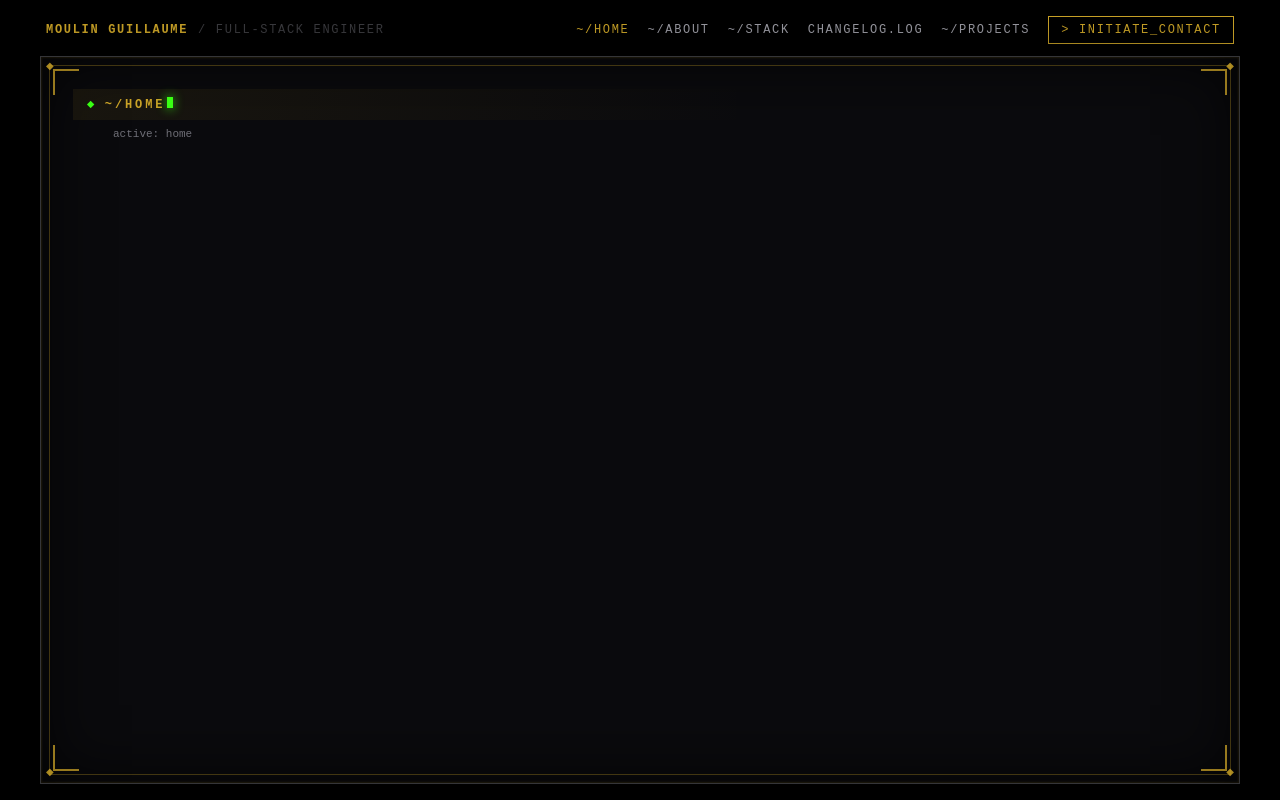
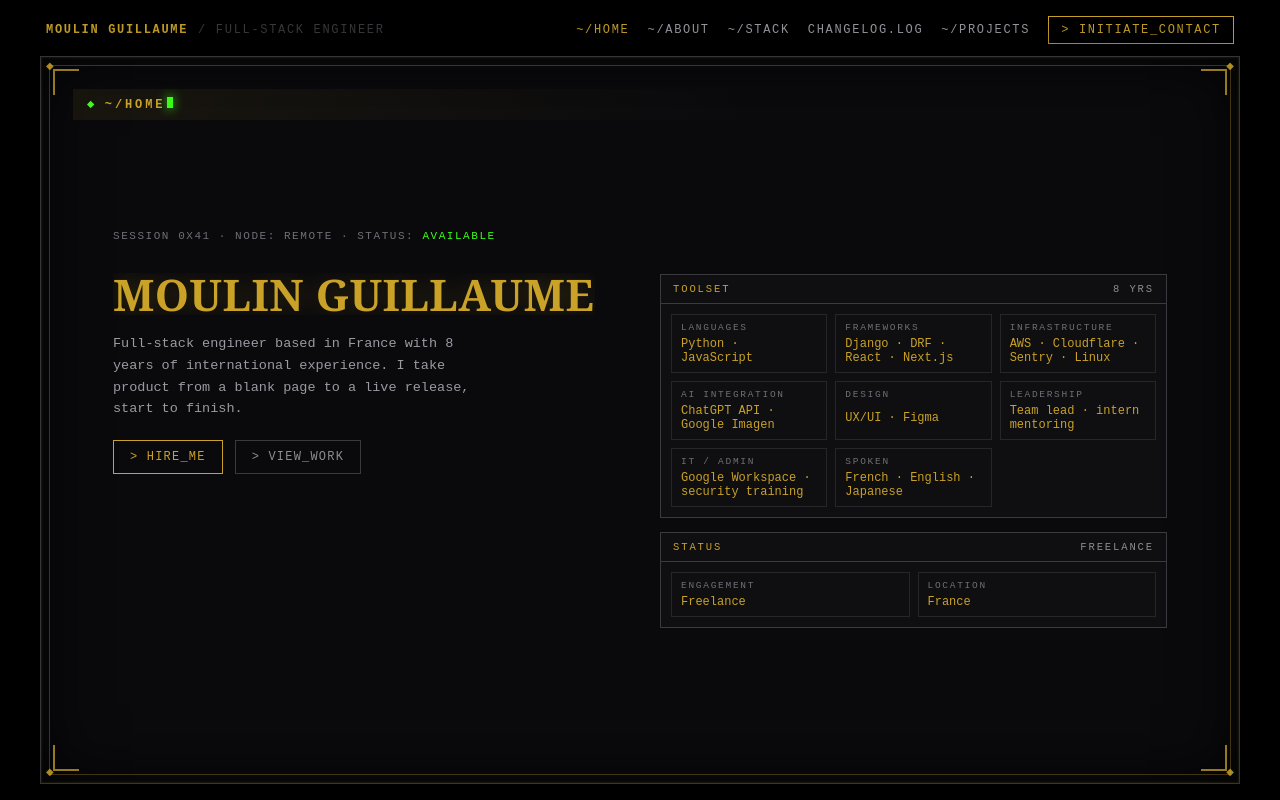
Before and after one commit to Sladeck/portfolio, a Next.js app: page / in a window 1280 px wide. Built offline with nearby package versions, Linux system fonts and the light colour scheme.

Commit message:
[UPDATE] better homepage & name glitch animation

```diff
--- /dev/null
+++ b/src/app/components/home-section.css
@@ -0,0 +1,211 @@
+/* Hero name glitch burst: clean for most of the loop, jitters through a
+   handful of clip-path/transform offsets for a brief window, then holds
+   clean again until the next loop. Percentages are compressed into the
+   first ~9% of the cycle so raising the animation duration makes the
+   glitch rarer without slowing the burst itself down. */
+@keyframes home-name-glitch {
+	0%,
+	100% {
+		transform: translate(0);
+		clip-path: inset(0 0 0 0);
+	}
+
+	1.5% {
+		transform: translate(-6px, 2px);
+		clip-path: inset(18% 0 52% 0);
+	}
+
+	3.5% {
+		transform: translate(5px, -3px);
+		clip-path: inset(64% 0 12% 0);
+	}
+
+	5.5% {
+		transform: translate(-3px, 1px);
+		clip-path: inset(4% 0 78% 0);
+	}
+
+	7.5% {
+		transform: translate(4px, 2px);
+		clip-path: inset(44% 0 34% 0);
+	}
+
+	9% {
+		transform: translate(0);
+		clip-path: inset(0 0 0 0);
+	}
+}
+
+/* Ghost duplicate is only visible during that same burst window. */
+@keyframes home-name-ghost {
+	0%,
+	9% {
+		opacity: 0.55;
+	}
+
+	9.01%,
+	100% {
+		opacity: 0;
+	}
+}
+
+/* Standalone status readout, sits right below the lifeline but is not
+   part of it, and not part of the two-column layout below. */
+.home-meta {
+	margin: -14px 0 32px;
+	font-size: 11px;
+	letter-spacing: 0.14em;
+	color: var(--gt-text-dim);
+	text-transform: uppercase;
+	white-space: nowrap;
+
+	.home-meta-available {
+		color: var(--gt-green);
+	}
+}
+
+.home-section {
+	display: grid;
+	grid-template-columns: repeat(auto-fit, minmax(280px, 1fr));
+	gap: 40px;
+	align-items: start;
+
+	.home-intro {
+		.home-name {
+			position: relative;
+			margin: 0;
+			padding-bottom: 0.06em;
+			font-family: var(--gt-font-display);
+			font-weight: 900;
+			font-size: clamp(24px, 3.4vw, 52px);
+			line-height: 0.95;
+			letter-spacing: 0.01em;
+			text-transform: uppercase;
+			word-break: keep-all;
+
+			/* Real text. Holds clean for most of the cycle, jitters through
+			   the clip-path/transform burst for a fraction of a second every
+			   loop, like the signal briefly drops. */
+			.home-name-text {
+				position: relative;
+				display: inline-block;
+				color: var(--gt-gold);
+				text-shadow: 0 0 26px rgba(201, 162, 39, 0.28);
+				animation: home-name-glitch 8s steps(1, end) infinite;
+			}
+
+			/* Offset green duplicate, only visible during the burst window,
+			   giving the impression of a second, misaligned signal layer. */
+			.home-name-ghost {
+				position: absolute;
+				left: 3px;
+				top: 0;
+				width: 100%;
+				color: var(--gt-green);
+				pointer-events: none;
+				animation: home-name-ghost 8s steps(1, end) infinite;
+			}
+		}
+
+		.home-tagline {
+			max-width: 44ch;
+			margin: 16px 0 0;
+			font-size: 13.5px;
+			line-height: 1.6;
+			color: var(--gt-text-muted);
+		}
+
+		.home-actions {
+			display: flex;
+			gap: 12px;
+			margin-top: 20px;
+			font-size: 12px;
+			letter-spacing: 0.1em;
+			text-transform: uppercase;
+
+			.home-action {
+				background: none;
+				font: inherit;
+				letter-spacing: inherit;
+				text-transform: inherit;
+				padding: 9px 16px;
+				cursor: pointer;
+				transition:
+					background-color 0.15s ease,
+					color 0.15s ease,
+					border-color 0.15s ease;
+
+				&.home-action--primary {
+					border: 1px solid var(--gt-gold);
+					color: var(--gt-gold);
+
+					&:hover {
+						background: var(--gt-gold);
+						color: var(--gt-bg);
+					}
+				}
+
+				&.home-action--secondary {
+					border: 1px solid var(--gt-iron);
+					color: var(--gt-text);
+
+					&:hover {
+						border-color: var(--gt-green);
+						color: var(--gt-green);
+					}
+				}
+			}
+		}
+	}
+
+	/* Stack of side panels (toolset, status, ...) next to the intro text */
+	.home-panels {
+		display: grid;
+		gap: 14px;
+	}
+
+	.home-panel {
+		border: 1px solid var(--gt-iron);
+		background: rgba(20, 20, 24, 0.5);
+
+		.home-panel-header {
+			display: flex;
+			justify-content: space-between;
+			padding: 8px 12px;
+			border-bottom: 1px solid var(--gt-iron);
+			font-size: 10.5px;
+			letter-spacing: 0.18em;
+			color: var(--gt-gold);
+			text-transform: uppercase;
+
+			.home-panel-badge {
+				color: var(--gt-text);
+			}
+		}
+
+		.home-panel-body {
+			display: grid;
+			grid-template-columns: repeat(auto-fit, minmax(150px, 1fr));
+			gap: 8px;
+			padding: 10px;
+			font-size: 12px;
+
+			.home-panel-group {
+				display: grid;
+				gap: 4px;
+				padding: 7px 9px;
+				border: 1px solid var(--gt-border);
+
+				.home-panel-label {
+					font-size: 9.5px;
+					letter-spacing: 0.18em;
+					color: var(--gt-text-dim);
+				}
+
+				.home-panel-value {
+					color: var(--gt-gold);
+				}
+			}
+		}
+	}
+}
--- /dev/null
+++ b/src/app/components/home-section.tsx
@@ -0,0 +1,108 @@
+"use client";
+
+import "./home-section.css";
+import type { SectionId } from "./nav";
+
+interface HomeSectionProps {
+	onNavigate: (id: SectionId) => void;
+}
+
+// Everything that fits the "equipped gear" toolset panel, one tile each,
+// laid out in a responsive grid so it can hold more than 3 without the
+// panel turning into a tall single column.
+const TOOLSET: { label: string; value: string }[] = [
+	{ label: "LANGUAGES", value: "Python · JavaScript" },
+	{ label: "FRAMEWORKS", value: "Django · DRF · React · Next.js" },
+	{ label: "INFRASTRUCTURE", value: "AWS · Cloudflare · Sentry · Linux" },
+	{ label: "AI INTEGRATION", value: "ChatGPT API · Google Imagen" },
+	{ label: "DESIGN", value: "UX/UI · Figma" },
+	{ label: "LEADERSHIP", value: "Team lead · intern mentoring" },
+	{ label: "IT / ADMIN", value: "Google Workspace · security training" },
+	{ label: "SPOKEN", value: "French · English · Japanese" },
+];
+
+// Current engagement, separate from TOOLSET since it's about availability
+// right now, not accumulated skills.
+const STATUS: { label: string; value: string }[] = [
+	{ label: "ENGAGEMENT", value: "Freelance" },
+	{ label: "LOCATION", value: "France" },
+];
+
+export default function HomeSection({ onNavigate }: HomeSectionProps) {
+	return (
+		<>
+			<div className="home-meta">
+				SESSION 0x41 · NODE: REMOTE · STATUS:{" "}
+				<span className="home-meta-available">AVAILABLE</span>
+			</div>
+
+			<section className="home-section">
+				<div className="home-intro">
+					<h1 className="home-name">
+						<span className="home-name-text">MOULIN GUILLAUME</span>
+						<span className="home-name-ghost" aria-hidden="true">
+							MOULIN GUILLAUME
+						</span>
+					</h1>
+
+					<p className="home-tagline">
+						Full-stack engineer based in France with 8 years of
+						international experience. I take product from a blank page to
+						a live release, start to finish.
+					</p>
+
+					<div className="home-actions">
+						<button
+							type="button"
+							className="home-action home-action--primary"
+							onClick={() => onNavigate("contact")}
+						>
+							&gt; hire_me
+						</button>
+						<button
+							type="button"
+							className="home-action home-action--secondary"
+							onClick={() => onNavigate("projects")}
+						>
+							&gt; view_work
+						</button>
+					</div>
+				</div>
+
+				<div className="home-panels">
+					<div className="home-panel">
+						<div className="home-panel-header">
+							<span>TOOLSET</span>
+							<span className="home-panel-badge">8 YRS</span>
+						</div>
+
+						<div className="home-panel-body">
+							{TOOLSET.map(({ label, value }) => (
+								<div className="home-panel-group" key={label}>
+									<span className="home-panel-label">{label}</span>
+									<span className="home-panel-value">{value}</span>
+								</div>
+							))}
+						</div>
+					</div>
+
+					<div className="home-panel">
+						<div className="home-panel-header">
+							<span>STATUS</span>
+							<span className="home-panel-badge">FREELANCE</span>
+						</div>
+
+						<div className="home-panel-body">
+							{STATUS.map(({ label, value }) => (
+								<div className="home-panel-group" key={label}>
+									<span className="home-panel-label">{label}</span>
+									<span className="home-panel-value">{value}</span>
+								</div>
+							))}
+						</div>
+					</div>
+				</div>
+			</section>
+		</>
+	);
+}
--- a/src/app/components/lifeline.tsx
+++ b/src/app/components/lifeline.tsx
@@ -3,7 +3,7 @@
 import "./lifeline.css";
 import type { SectionId } from "./nav";
 
-// Small flavor text shown after the path once it's settled — hidden
+// Small flavor text shown after the path once it's settled. Hidden
 // while the text itself is still erasing/retyping.
 const SUBLABELS: Record<SectionId, string> = {
 	home: "",
@@ -15,14 +15,14 @@ const SUBLABELS: Record<SectionId, string> = {
 };
 
 interface LifelineProps {
-	/** What the path currently reads — may be mid erase/retype. */
+	/** What the path currently reads, may be mid erase/retype. */
 	text: string;
 	activeSection: SectionId;
 	transitioning: boolean;
 }
 
 // Persistent "~/section" header pinned to the top-left of the screen.
-// Stays mounted across every section — only its own text changes.
+// Stays mounted across every section, only its own text changes.
 export default function Lifeline({
 	text,
 	activeSection,
--- a/src/app/components/nav.css
+++ b/src/app/components/nav.css
@@ -1,5 +1,5 @@
 /* Top nav bar. Sits outside the CRT "screen" on the pure-black page
-   background, and stays mounted the whole time — only the screen's
+   background, and stays mounted the whole time. Only the screen's
    contents change when a link is clicked. */
 .nav {
 	width: 100%;
--- a/src/app/components/nav.tsx
+++ b/src/app/components/nav.tsx
@@ -61,7 +61,7 @@ export default function Nav({ activeSection, onNavigate }: NavProps) {
 					</button>
 				))}
 
-				{/* Always gold — a call to action, not a regular nav state */}
+				{/* Always gold, a call to action, not a regular nav state */}
 				<button
 					type="button"
 					className="nav-cta"
--- a/src/app/components/screen.css
+++ b/src/app/components/screen.css
@@ -18,7 +18,7 @@
 	color: var(--gt-text);
 	padding: 2rem;
 
-	/* Thin gold line just inside the outer border — the "frame" */
+	/* Thin gold line just inside the outer border, the "frame" */
 	.screen-inset-border {
 		position: absolute;
 		inset: 8px;
@@ -26,7 +26,7 @@
 		border: 1px solid rgba(201, 162, 39, 0.3);
 	}
 
-	/* Four L-shaped brackets, one per corner — base rule draws all four
+	/* Four L-shaped brackets, one per corner. Base rule draws all four
 	   sides, each modifier hides the two that shouldn't show. */
 	.screen-corner {
 		position: absolute;
--- a/src/app/components/screen.tsx
+++ b/src/app/components/screen.tsx
@@ -10,8 +10,8 @@ interface ScreenProps {
 }
 
 // The CRT-framed "TV" every section renders inside. Owns the decorative
-// gold frame (inset border, corner brackets, diamond accents) for now —
-// background texture and animated overlays are a separate pass.
+// gold frame (inset border, corner brackets, diamond accents) for now.
+// Background texture and animated overlays are a separate pass.
 export default function Screen({ children }: ScreenProps) {
 	return (
 		<div className="screen">
--- a/src/app/home.css
+++ b/src/app/home.css
@@ -7,10 +7,17 @@
 	box-sizing: border-box;
 	background: #000;
 
-	/* Temporary debug readout — remove once real section content exists. */
-	.home-status-stub {
-		margin: 8px 40px 0;
-		font-size: 11px;
-		color: var(--gt-text-dim);
+	/* Content viewport inside the screen, below the lifeline. Centered
+	   vertically. Internal scroll is only a safety net on short viewports;
+	   sections are meant to fit without it. */
+	.home-main {
+		position: relative;
+		flex: 1;
+		min-height: 0;
+		overflow-y: auto;
+		padding: 22px 40px;
+		display: flex;
+		flex-direction: column;
+		justify-content: center;
 	}
 }
--- a/src/app/hooks/useSectionRouter.ts
+++ b/src/app/hooks/useSectionRouter.ts
@@ -24,7 +24,7 @@ const REVEAL_PAUSE_MS = 200;
 
 interface SectionRouter {
   activeSection: SectionId;
-  /** True while the lifeline is erasing/retyping — gate section content on this. */
+  /** True while the lifeline is erasing/retyping. Gate section content on this. */
   transitioning: boolean;
   /** What the lifeline header should display right now. */
   lifelineText: string;
@@ -34,7 +34,7 @@ interface SectionRouter {
 /**
  * Owns which section is on screen and drives the lifeline's
  * erase-then-retype animation whenever it changes. Section content
- * should only render once `transitioning` is false — that's what makes
+ * should only render once `transitioning` is false. That's what makes
  * the reveal wait for the lifeline to finish typing.
  */
 export function useSectionRouter(): SectionRouter {
@@ -68,7 +68,7 @@ export function useSectionRouter(): SectionRouter {
       setTransitioning(true);
 
       let t = 0;
-      // Erase down to the root "~/" — never below 2 characters.
+      // Erase down to the root "~/", never below 2 characters.
       for (let len = from.length; len > 2; len--) {
         const next = from.slice(0, len - 1);
         schedule(t, () => setLifelineText(next));
--- a/src/app/page.tsx
+++ b/src/app/page.tsx
@@ -4,6 +4,7 @@ import "./home.css";
 import Nav from "./components/nav";
 import Screen from "./components/screen";
 import Lifeline from "./components/lifeline";
+import HomeSection from "./components/home-section";
 import { useSectionRouter } from "./hooks/useSectionRouter";
 
 export default function Home() {
@@ -20,10 +21,12 @@ export default function Home() {
 					activeSection={activeSection}
 					transitioning={transitioning}
 				/>
-				<p className="home-status-stub">
-					active: {activeSection}
-					{transitioning ? " (transitioning…)" : ""}
-				</p>
+
+				<main className="home-main">
+					{!transitioning && activeSection === "home" && (
+						<HomeSection onNavigate={goTo} />
+					)}
+				</main>
 			</Screen>
 		</div>
 	);
```
Also changed, not shown: src/app/globals.css (+6 -3 lines).
